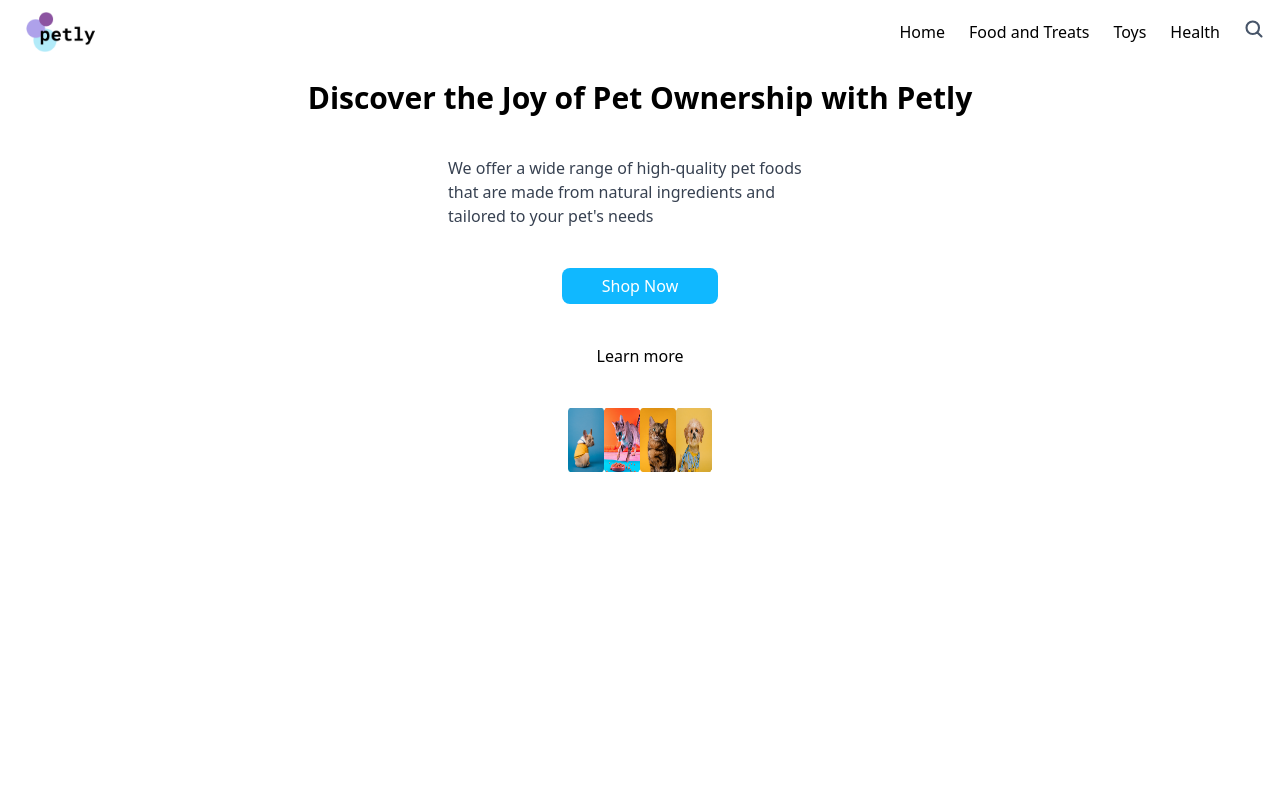
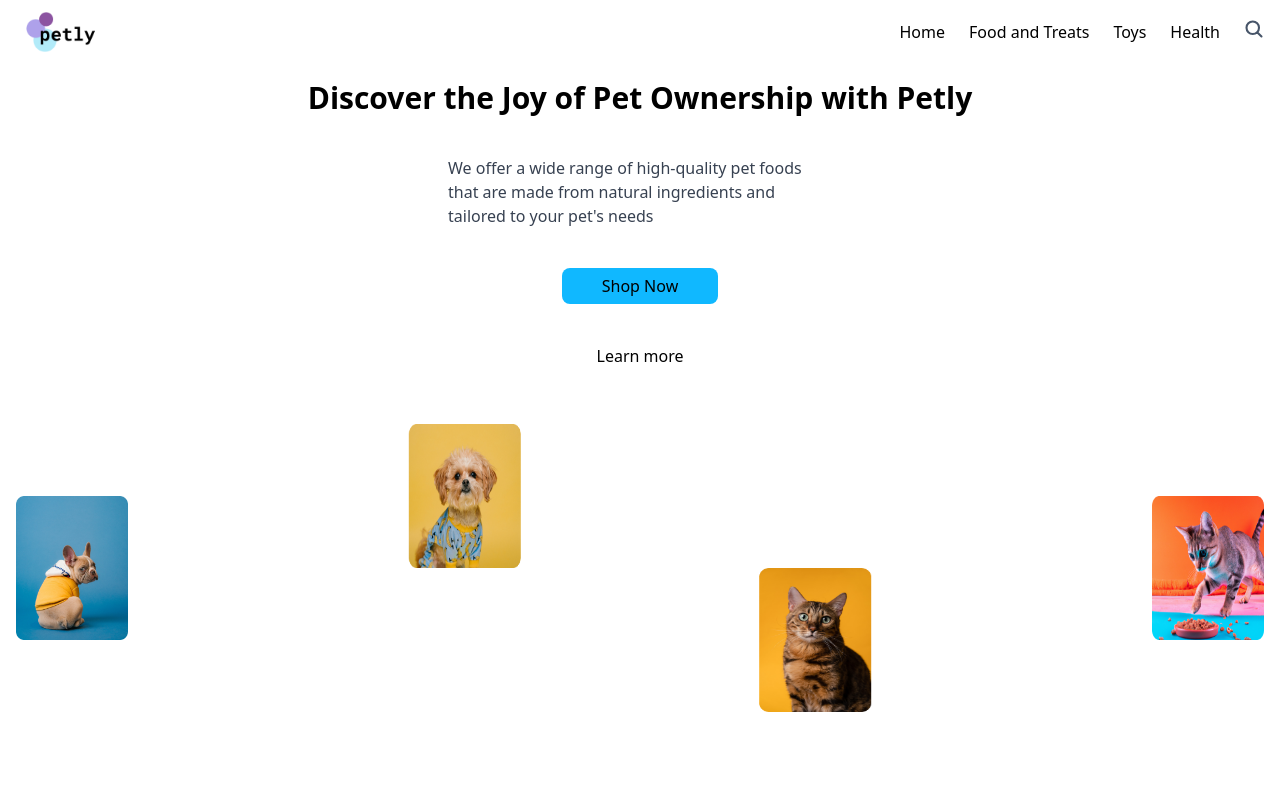
Before and after one commit to David1Chowaifaty/Petly, a Next.js app: page / in a window 1280 px wide. Shown: the top 800 px of the page. Built offline with nearby package versions, Linux system fonts and the light colour scheme.

Commit message:
added the pages

```diff
--- a/src/app/components/AccordionSection.tsx
+++ b/src/app/components/AccordionSection.tsx
@@ -33,7 +33,7 @@ export default function AccordionSection() {
     return () => document.removeEventListener("click", onClick);
   }, []);
   return (
-    <div className="px-4">
+    <div className="px-4 flex flex-col items-center">
       <div ref={accRef} className="flex flex-col space-y-2 divide-y w-96">
         <LayoutGroup>
           {data.map((item, index) => (
--- /dev/null
+++ b/src/app/foodandtreats/page.tsx
@@ -0,0 +1,5 @@
+import React from "react";
+
+export default function page() {
+  return <div></div>;
+}
--- /dev/null
+++ b/src/app/health/page.tsx
@@ -0,0 +1,7 @@
+import React from "react";
+
+function page() {
+  return <div></div>;
+}
+
+export default page;
--- a/src/app/layout.tsx
+++ b/src/app/layout.tsx
@@ -2,7 +2,6 @@ import Link from "next/link";
 import "./globals.css";
 import Menu from "./components/Menu";
 import SearchMenu from "./components/SearchMenu";
-import Logo from "./assets/logo_transparent.png";
 import Image from "next/image";
 export const metadata = {
   title: "Petly",
@@ -20,7 +19,11 @@ export default function RootLayout({
       <body className="overflow-hidden overflow-y-auto">
         <nav className="flex  items-center justify-between h-10 px-4 bg-white/60 backdrop-blur-md fixed top-0 left-0 w-full  py-2 md:h-16 ">
           <Link href={"/"} className="font-bold text-lg">
-            <Image src={Logo} alt="logo" width={116} />
+            <Image
+              src={require("./assets/logo_transparent.png")}
+              alt="logo"
+              width={116}
+            />
           </Link>
           <ul className="flex items-center h-full space-x-6 md:flex-row-reverse">
             <li className="md:ml-6">
--- a/src/app/page.tsx
+++ b/src/app/page.tsx
@@ -15,35 +15,35 @@ export default function Home() {
         </p>
         <Link
           href="/"
-          className="rounded-lg bg-[#10B8FF] text-white font-medium py-1.5 px-10
+          className="rounded-lg bg-[#10B8FF] text-black font-medium py-1.5 px-10
          ring-offset-2 ring-[#10B8FF] hover:bg-[#1990c3] active:ring
         "
         >
           Shop Now
         </Link>
-        <Link href="/" className="hover:underline underline-offset-2">
+        <Link href="/toys" className="hover:underline underline-offset-2">
           Learn more
         </Link>
-        <div className="flex flex-wrap">
+        <div className="relative w-full h-[40vh]">
           <Image
             src={require("./assets/hero-0.png")}
             alt=""
-            className="h-16 w-9"
+            className="h-36 w-28 absolute top-[50%] translate-y-[-50%] left-4"
           />
           <Image
             src={require("./assets/hero-1.png")}
             alt=""
-            className="h-16 w-9"
+            className="h-36 w-28 absolute right-4 top-[50%] translate-y-[-50%]"
           />
           <Image
             src={require("./assets/hero-2.png")}
             alt=""
-            className="h-16 w-9"
+            className="h-36 w-28 absolute bottom-4 left-[65%] translate-x-[-65%]"
           />
           <Image
             src={require("./assets/hero-3.png")}
             alt=""
-            className="h-16 w-9"
+            className="h-36 w-28 absolute top-4 left-[35%] translate-x-[-35%]"
           />
         </div>
       </section>
--- /dev/null
+++ b/src/app/toys/page.tsx
@@ -0,0 +1,9 @@
+import React from "react";
+
+export default function app() {
+  return (
+    <div className="mt-16 px-4">
+      <p>Toys</p>
+    </div>
+  );
+}
```
